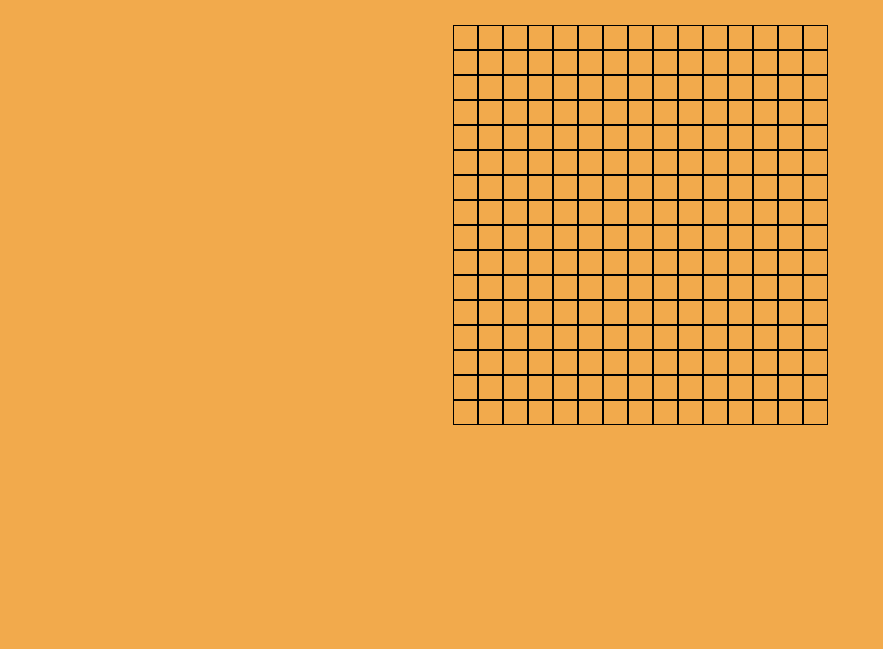
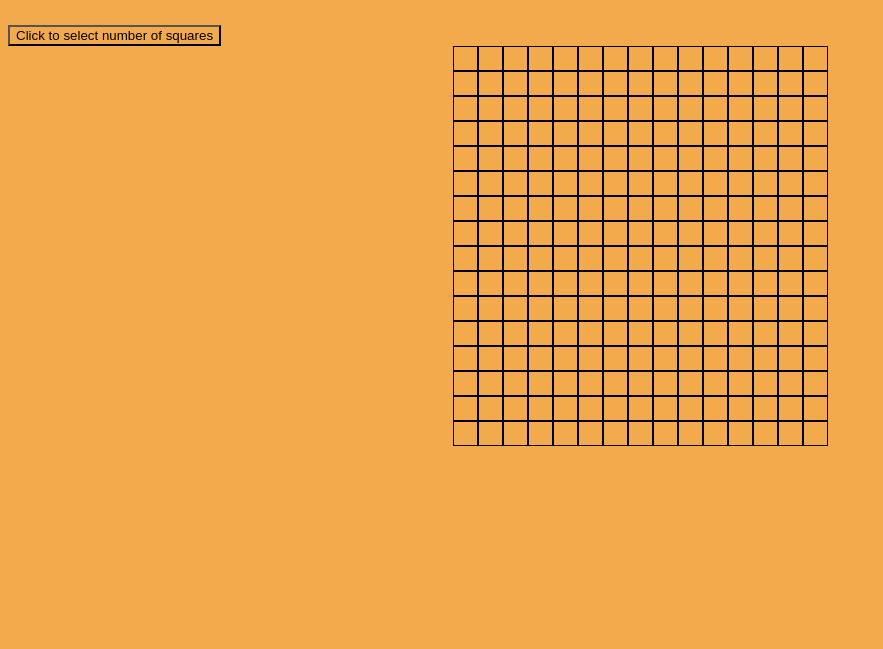
Before and after one commit to SantiW01/Etch-A-Sketch, a plain HTML site: page index.html in a window 1280 px wide. Shown: the part 151-800 px from the top of the page, without its empty margins (0-883 px from the left). Drawn offline with Linux system fonts and the light colour scheme.

Commit message:
feat: add button

```diff
--- a/index.html
+++ b/index.html
@@ -9,6 +9,7 @@
   </head>
   <body>
     <h1>Etch a sketch</h1>
-    <script src="index.js"></script>
+    <button class="btn">Click to select number of squares</button>
   </body>
+  <script src="index.js"></script>
 </html>
```
